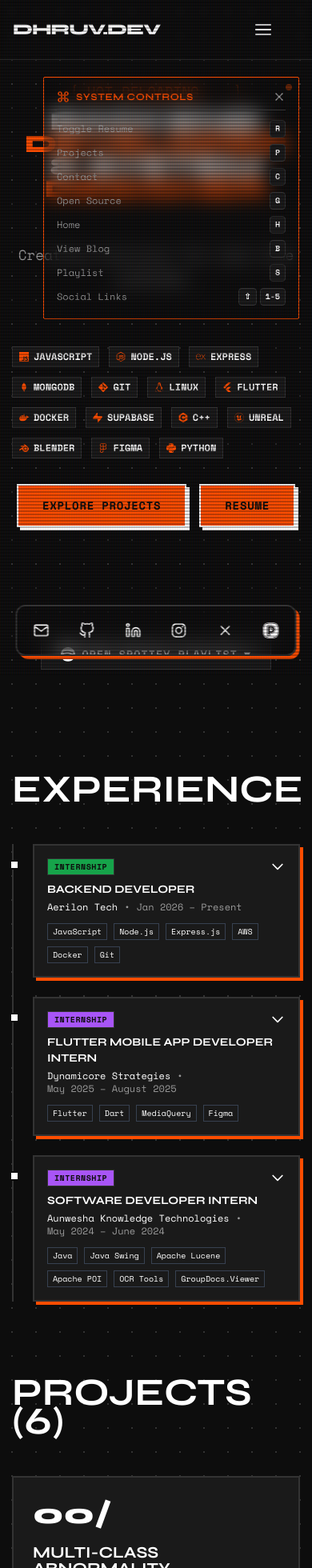
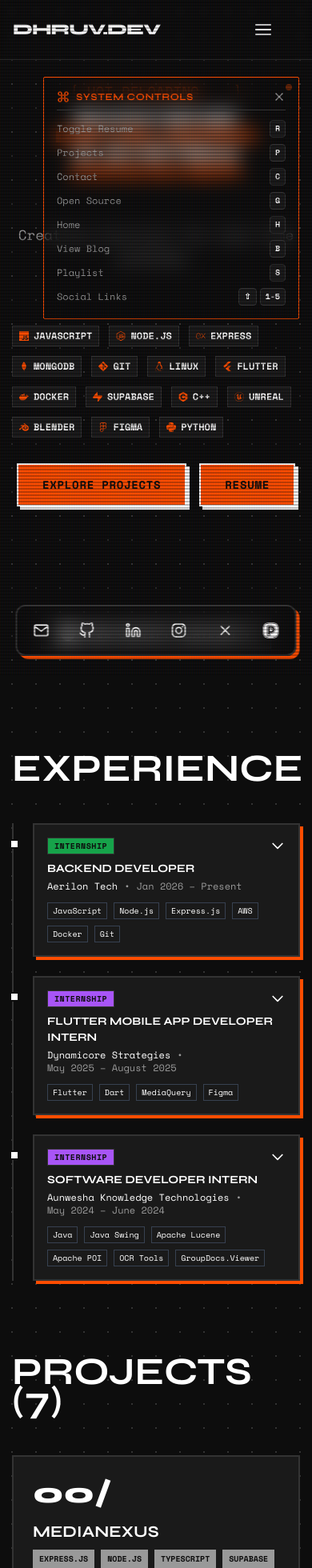
Before and after one commit to dhruv14122004/Dhruv-Website, a React (Vite) app in the folder frontend/: page / in a window 390 px wide. Shown: the top 1960 px of the page at 80% size. Built offline with nearby package versions, Linux system fonts and the light colour scheme.

Commit message:
feat: Add MediaNexus project details and image to the projects section; update hero heading styles for better responsiveness.

```diff
--- a/frontend/src/components/Projects.jsx
+++ b/frontend/src/components/Projects.jsx
@@ -7,6 +7,7 @@ import cvip from '../assets/cvip.png'
 import blogVerse from '../assets/blog-verse.png'
 import stonks from '../assets/stonks.png'
 import canary from '../assets/canary.png'
+import medianexus from '../assets/medianexus.png'
 import { FaEthereum } from 'react-icons/fa';
 
 const Projects = () => {
@@ -15,6 +16,24 @@ const Projects = () => {
   const projects = [
     {
       id: 1,
+      title: 'MediaNexus',
+      description: 'Built a multi-role healthcare platform connecting patients, doctors, and hospital admins on a unified system. The platform digitizes the entire hospital workflow — from hospital discovery and appointment booking to AI-assisted prescriptions and medical record sharing. <b>Achieved 1st Runner up place in HackJKLU v5.0 Hackathon for this project.</b>',
+      image: medianexus,
+      tags: ['Express.js', `Node.js`, `TypeScript`,`Supabase`, `RAG-Model`, `OpenRouter LLM (arcee-ai/trinity-large-preview)`, `Sarvam AI TTS (bulbul:v3)`],
+      github: 'https://github.com/dhruv14122004/medinexus',
+      year: "2026",
+      demo: '#',
+      features: [
+        `Atomic slot booking with a 2-step lock-and-confirm flow preventing race conditions using conditional SQL UPDATEs; includes a FIFO waitlist queue with real-time SSE push notifications.`,
+        `Patient health chatbot with full anonymized medical history context, multi-report health trend analysis (improving/declining/stable), and a doctor Rx assistant that suggests co-prescriptions and flags drug-drug interactions.`,
+        `Converts uploaded PDF lab reports to spoken audio using LLM-based clinical analysis + Sarvam AI TTS, with multi-chunk WAV stitching for seamless playback in English and Hinglish.`,
+        `Patients grant document-level access to specific doctors for configurable durations; grants auto-propagate through the referral system.`,
+        `Medicine full-text search using a GIN tsvector index with ranked results via a custom SQL RPC`,
+        `Auto slot generation via cron jobs seeding appointment slots on a rolling 31-day window for all active doctors.`
+      ]
+    },
+    {
+      id: 2,
       title: 'Multi-Class Abnormality Classification',
       description: 'Developed Vision Transformer and ResNet based deep learning model for multi-class classification of endoscopy images, focusing on automated gastrointestinal abnormality detection. <b>Ranked 7th in Capsule Vision 2024 Challenge.</b>',
       image: cvip,
@@ -29,7 +48,7 @@ const Projects = () => {
       ]
     },
     {
-      id: 2,
+      id: 3,
       title: 'DTIX',
       description: 'Blockchain-based NFT ticketing platform preventing scalping and transparent auctions.',
       image: dihImage,
@@ -44,7 +63,7 @@ const Projects = () => {
       ]
     },
     {
-      id: 3,
+      id: 4,
       title: 'Blog-Verse',
       description: 'BlogVerse is a personal blogging platform for sharing ideas, experiences, and technical insights.It is built with a modern tech stack and optimized for speed and usability.The platform focuses on simplicity, performance, and good user experience.',
       year: "2026",
@@ -60,7 +79,7 @@ const Projects = () => {
       ]
     },
     {
-      id: 4,
+      id: 5,
       title: 'STONKS',
       description: 'The Virtual Stock Trading Flutter App is a simulation-based platform that allows users to practice stock trading using virtual money. Users can buy and sell stocks, track real-time price movements, and manage their portfolio. The goal is to help users learn trading concepts and strategies without any financial risk.',
       image: stonks,
@@ -75,7 +94,7 @@ const Projects = () => {
       ]
     },
     {
-      id: 5,
+      id: 6,
       title: 'Canary Deployment Without Using Service Mesh',
       description: 'Implemented a Canary Deployment strategy in Kubernetes without using a service mesh by running stable and canary application versions simultaneously.Traffic is distributed based on pod replica ratios using a single Kubernetes Service.Demonstrates practical understanding of Docker, Kubernetes deployments, and zero-downtime release strategies.',
       image: canary,
@@ -91,7 +110,7 @@ const Projects = () => {
       ]
     },
     {
-      id: 6,
+      id: 7,
       title: 'ACCIDENT_DETECTION',
       description: 'Real-time YOLO detection system taking immediate action on accident identification.',
       image: accident,
--- a/frontend/src/index.css
+++ b/frontend/src/index.css
@@ -564,8 +564,11 @@ footer {
   }
 
   .hero-content h1 {
-    font-size: clamp(1.8rem, 8vw, 2.5rem);
-    word-break: break-word;
+    font-size: clamp(1.5rem, 6vw, 2.2rem);
+    word-break: normal;
+    overflow-wrap: break-word;
+    text-align: center;
+    width: 100%;
   }
 
   .portfolio-grid {
```
Also changed, not shown: frontend/src/assets/medianexus.png (added).
